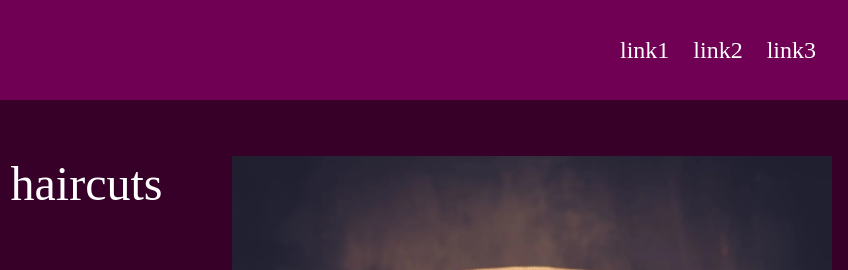
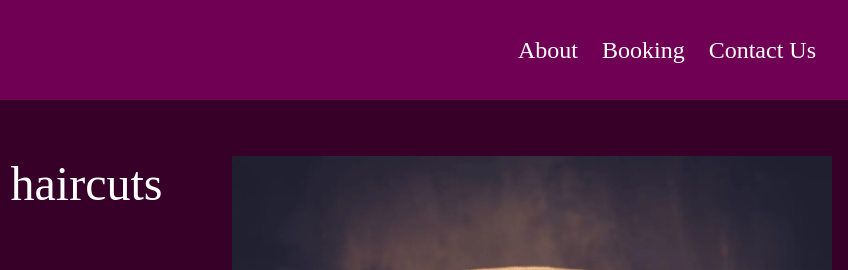
Before and after one commit to urvi00/drone-hair-website, a plain HTML site: page index.html in a window 1280 px wide. Shown: the top 270 px of the page, 432-1280 px from the left. Drawn offline with Linux system fonts and the light colour scheme.

Commit message:
Update navbar headings

```diff
--- a/index.html
+++ b/index.html
@@ -9,9 +9,9 @@
     <div class="header">
         <img  class="logo" src="./images/logo_purple.png">
         <div class="links">
-            <div class="link">link1</div>
-            <div class="link">link2</div>
-            <div class="link">link3</div>
+            <div class="link">About</div>
+            <div class="link">Booking</div>
+            <div class="link">Contact Us</div>
         </div>
     </div>
 
```
